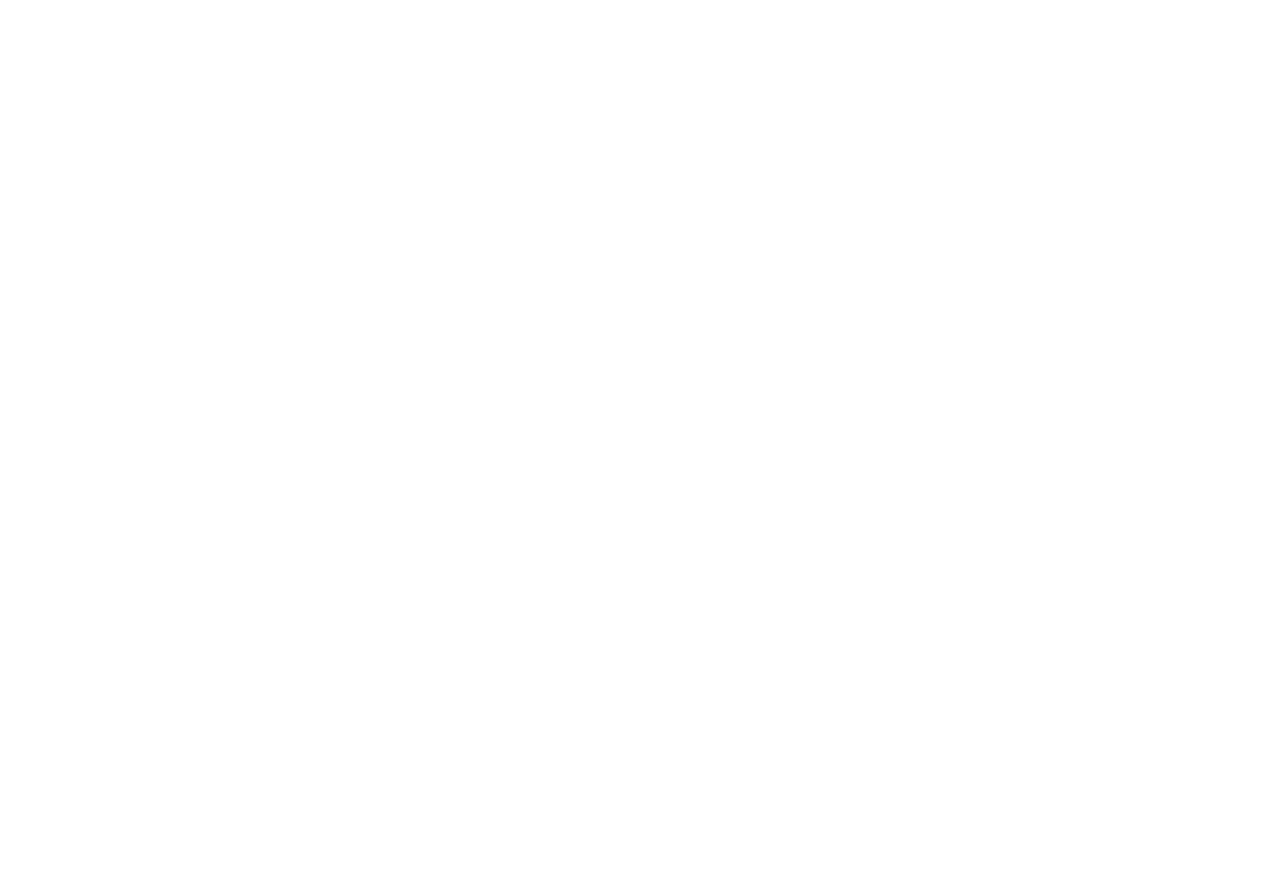
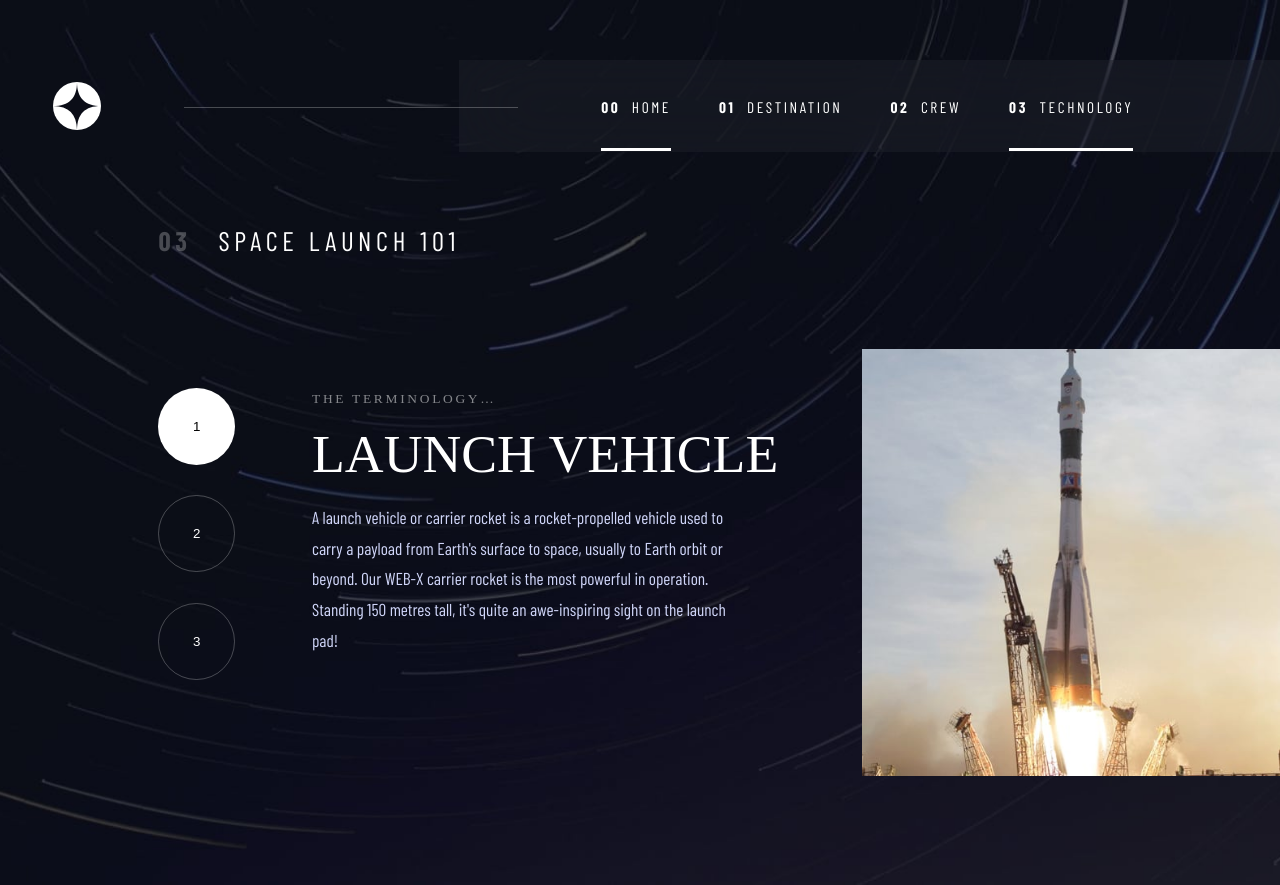
Before and after one commit to AvrahamKrol/space-journey, a React (Create React App) app: page /space-journey/technology in a window 1280 px wide. Before the commit this address had no page. Before the commit the page ends 800 px from the top, so only its background shows below. Built offline with nearby package versions, Linux system fonts and the light colour scheme; a web font is replaced by a local one.

Commit message:
refactor routes

```diff
--- a/src/App.js
+++ b/src/App.js
@@ -9,14 +9,17 @@
 function App() {
   return (
     <Routes>
-      <Route path="/" element={<HomePage />} />
+      <Route path="/space-journey" element={<HomePage />} />
       <Route
-        path="/destination"
+        path="/space-journey/destination"
         element={<DestinationPage destinations={data.destinations} />}
       />
-      <Route path="/crew" element={<CrewPage crewMembers={data.crew} />} />
       <Route
-        path="/technology"
+        path="/space-journey/crew"
+        element={<CrewPage crewMembers={data.crew} />}
+      />
+      <Route
+        path="/space-journey/technology"
         element={<TechPage techs={data.technology} />}
       />
     </Routes>
--- a/src/components/Navigation/index.jsx
+++ b/src/components/Navigation/index.jsx
@@ -17,7 +17,7 @@
             <li>
               <NavLink
                 className={({ isActive }) => (isActive ? 'active' : '')}
-                to="/"
+                to="/space-journey"
               >
                 <span>00</span>
                 Home
@@ -26,7 +26,7 @@
             <li>
               <NavLink
                 className={({ isActive }) => (isActive ? 'active' : '')}
-                to="/destination"
+                to="/space-journey/destination"
               >
                 <span>01</span>
                 Destination
@@ -35,7 +35,7 @@
             <li>
               <NavLink
                 className={({ isActive }) => (isActive ? 'active' : '')}
-                to="/crew"
+                to="/space-journey/crew"
               >
                 <span>02</span>Crew
               </NavLink>
@@ -43,7 +43,7 @@
             <li>
               <NavLink
                 className={({ isActive }) => (isActive ? 'active' : '')}
-                to="/technology"
+                to="/space-journey/technology"
               >
                 <span>03</span>Technology
               </NavLink>
--- a/src/components/ui/Modal/index.jsx
+++ b/src/components/ui/Modal/index.jsx
@@ -13,7 +13,7 @@
           <li>
             <NavLink
               className={({ isActive }) => (isActive ? 'active' : '')}
-              to="/"
+              to="/space-journey"
             >
               <span>00</span>
               Home
@@ -22,7 +22,7 @@
           <li>
             <NavLink
               className={({ isActive }) => (isActive ? 'active' : '')}
-              to="/destination"
+              to="/space-journey/destination"
             >
               <span>01</span>
               Destination
@@ -31,7 +31,7 @@
           <li>
             <NavLink
               className={({ isActive }) => (isActive ? 'active' : '')}
-              to="/crew"
+              to="/space-journey/crew"
             >
               <span>02</span>Crew
             </NavLink>
@@ -39,7 +39,7 @@
           <li>
             <NavLink
               className={({ isActive }) => (isActive ? 'active' : '')}
-              to="/technology"
+              to="/space-journey/technology"
             >
               <span>03</span>Technology
             </NavLink>
```
